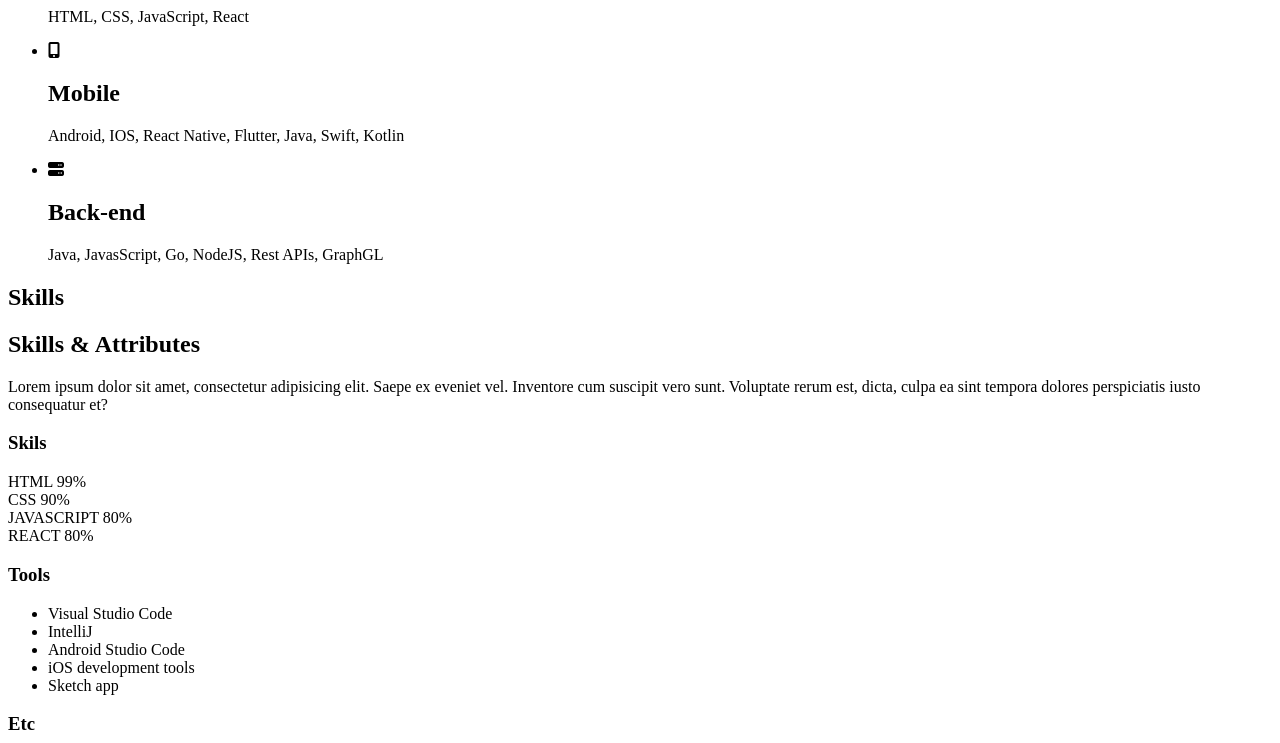
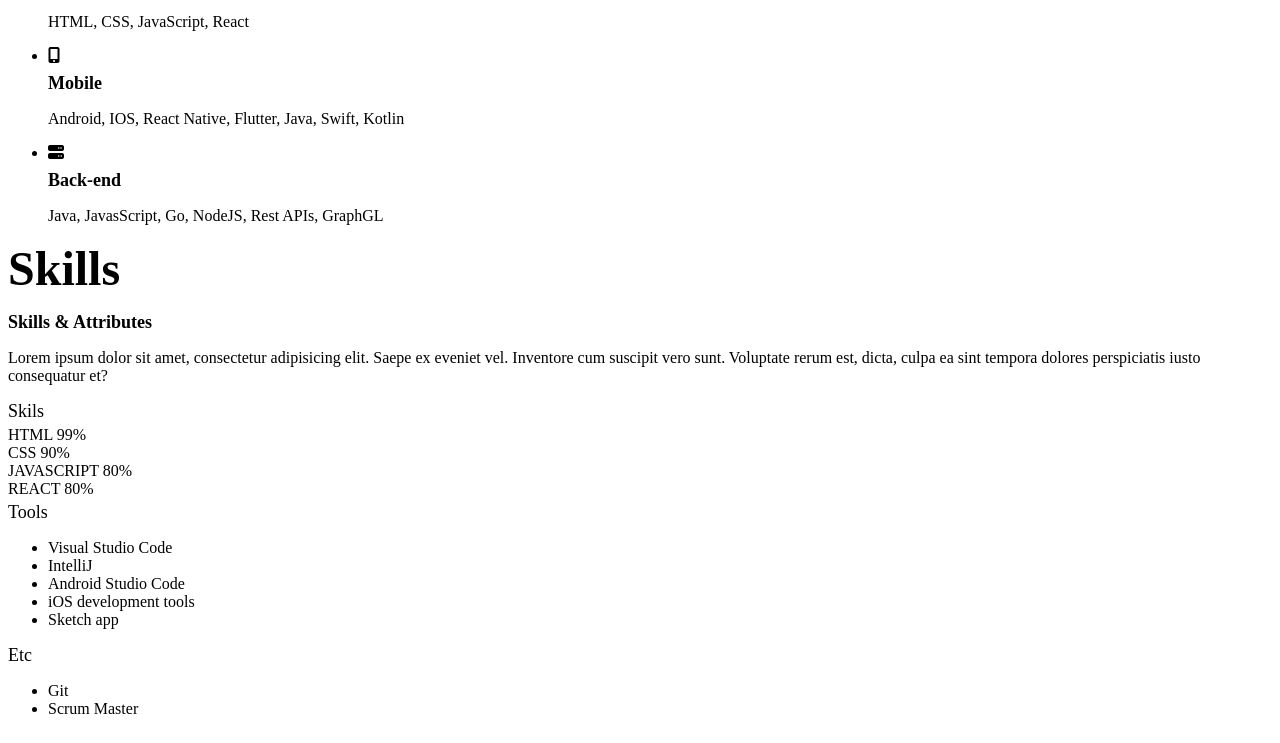
Before and after one commit to llbllhllk/js-practice_website, a plain HTML site: page index.html in a window 1280 px wide. Shown: the part 1314-2057 px from the top of the page. Drawn offline with Linux system fonts and the light colour scheme; files whose address does not match are found by name.

Commit message:
CSS: Typography

```diff
--- a/style.css
+++ b/style.css
@@ -33,3 +33,25 @@
 * {
   box-sizing: border-box;
 }
+
+/* Typography */
+h1 {
+  font-size: var(--font-large);
+  font-weight: var(--weight-bold);
+  color: var(--color-black);
+  margin: 16px 0;
+}
+
+h2 {
+  font-size: var(--font-regular);
+  font-weight: var(--weight-semi-bold);
+  color: var(--color-black);
+  margin: 8px 0;
+}
+
+h3 {
+  font-size: var(--font-regular);
+  font-weight: var(--weight-regular);
+  color: var(--color-black);
+  margin: 4px 0;
+}
```
